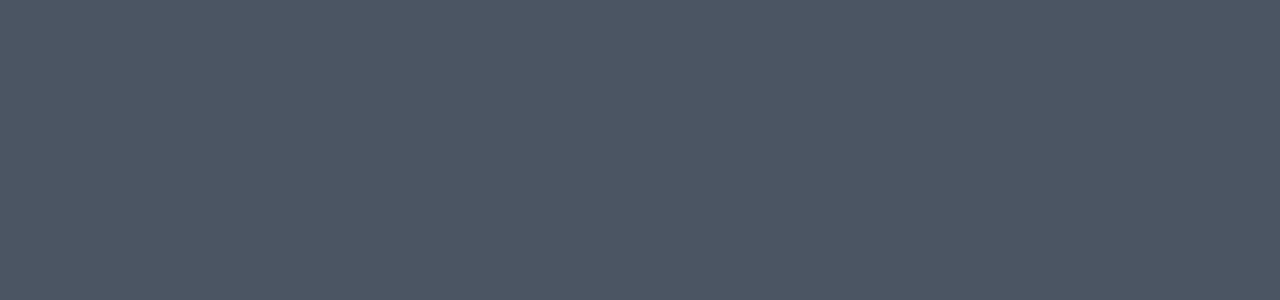
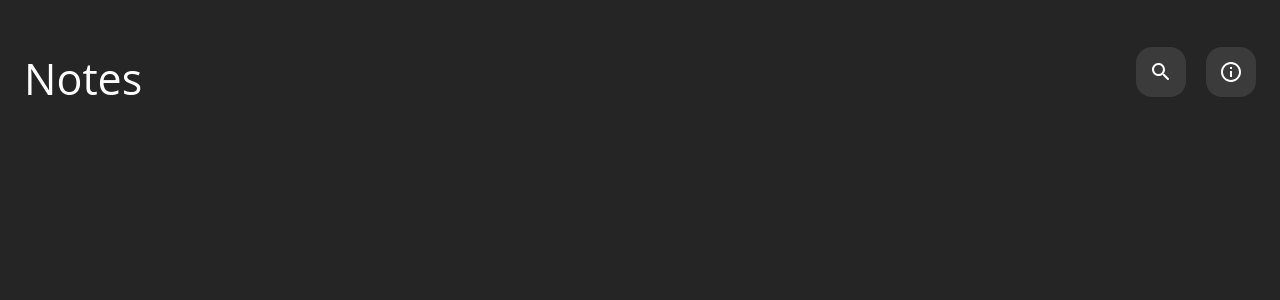
Before and after one commit to Ch-alireza021/Hw-18, a React (Create React App) app: page / in a window 1280 px wide. Shown: the top 300 px of the page. Built offline with nearby package versions, Linux system fonts and the light colour scheme.

Commit message:
creat header

```diff
--- a/src/App.js
+++ b/src/App.js
@@ -1,9 +1,12 @@
+// import { useState } from 'react';
 import './App.css';
+import Header from './Components/Header/Heder';
 
 function App() {
+//  const {page,setPage}=useState("main");
   return (
-    <div className="App bg-gray-600 w-full min-h-screen">
-
+    <div className="App w-full min-h-screen px-6 bg-[#252525] ">
+      <Header/>
 
     </div>
   );
--- /dev/null
+++ b/src/Components/Header/Heder.jsx
@@ -0,0 +1,16 @@
+
+const Header=()=>{
+    return(
+        <div  className="flex justify-between pt-[47px]">
+            <span className="text-[43px] text-white ">
+                Notes
+            </span>
+            <div className=" flex gap-5">
+                <span className="iconDiv"><img src="./icon/search.svg" alt="" /></span>
+                <span className="iconDiv"><img src="./icon/Group.svg" alt="" /></span>
+            </div>
+        </div>
+    )
+}
+
+export default Header;
--- a/src/index.css
+++ b/src/index.css
@@ -1,3 +1,19 @@
 @tailwind base;
 @tailwind components;
 @tailwind utilities;
+
+body {
+    margin: 0;
+    padding: 0;
+    font-family: 'Open Sans', sans-serif;
+}
+
+html {
+   box-sizing: border-box;
+}
+
+@layer components {
+    .iconDiv{
+        @apply w-[50px] h-[50px] rounded-2xl bg-[#3B3B3B] grid place-items-center
+    }
+}
```
Also changed, not shown: public/icon/Group.svg (added), public/icon/search.svg (added).
